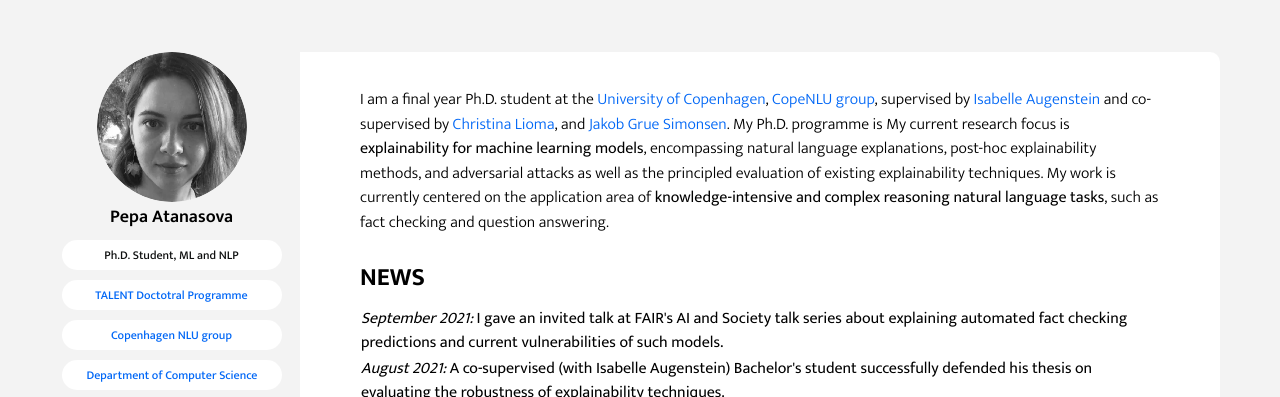
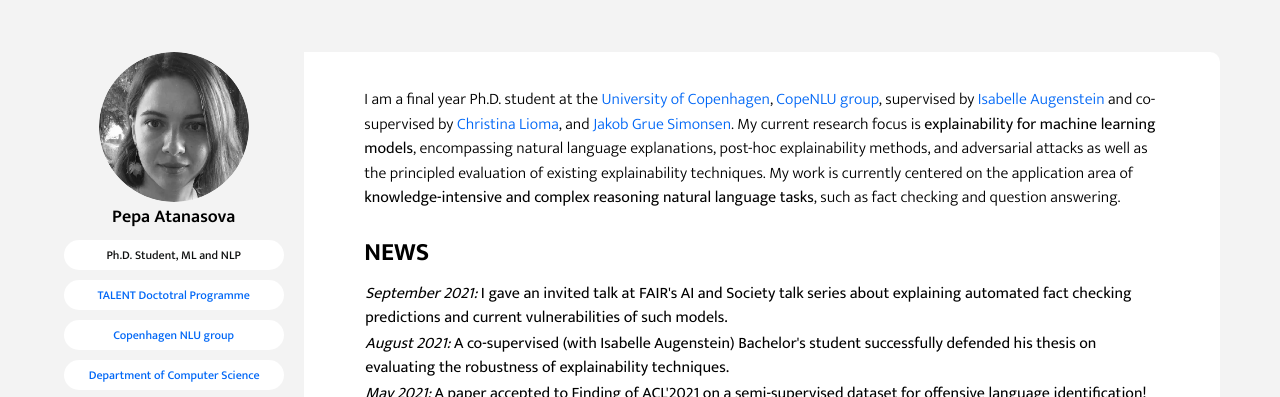
Before and after one commit to apepa/apepa.github.io, a website: page index.html in a window 1280 px wide. Shown: the top 397 px of the page. Drawn offline with Linux system fonts and the light colour scheme.

Commit message:
Fix typo in introduction

```diff
--- a/index.html
+++ b/index.html
@@ -83,7 +83,7 @@
         </aside>
         <main>
             <section class="intro-section">
-                <p>I am a final year Ph.D. student at the <a href="https://www.ku.dk/english/">University of Copenhagen</a>, <a href="http://www.copenlu.com/">CopeNLU group</a>, supervised by <a href="https://isabelleaugenstein.github.io">Isabelle Augenstein</a> and co-supervised by <a href="https://di.ku.dk/english/staff/?pure=en/persons/424829">Christina Lioma</a>, and <a href="http://hjemmesider.diku.dk/~simonsen/">Jakob Grue Simonsen</a>. My Ph.D. programme is My current research focus is <b>explainability for machine learning models</b>, encompassing natural language explanations, post-hoc explainability methods, and adversarial attacks as well as the principled evaluation of existing explainability techniques. My work is currently centered on the application area of <b>knowledge-intensive and complex reasoning natural language tasks</b>, such as fact checking and question answering.
+                <p>I am a final year Ph.D. student at the <a href="https://www.ku.dk/english/">University of Copenhagen</a>, <a href="http://www.copenlu.com/">CopeNLU group</a>, supervised by <a href="https://isabelleaugenstein.github.io">Isabelle Augenstein</a> and co-supervised by <a href="https://di.ku.dk/english/staff/?pure=en/persons/424829">Christina Lioma</a>, and <a href="http://hjemmesider.diku.dk/~simonsen/">Jakob Grue Simonsen</a>. My current research focus is <b>explainability for machine learning models</b>, encompassing natural language explanations, post-hoc explainability methods, and adversarial attacks as well as the principled evaluation of existing explainability techniques. My work is currently centered on the application area of <b>knowledge-intensive and complex reasoning natural language tasks</b>, such as fact checking and question answering.
             </section>
 
             <section class="intro-section">
```
